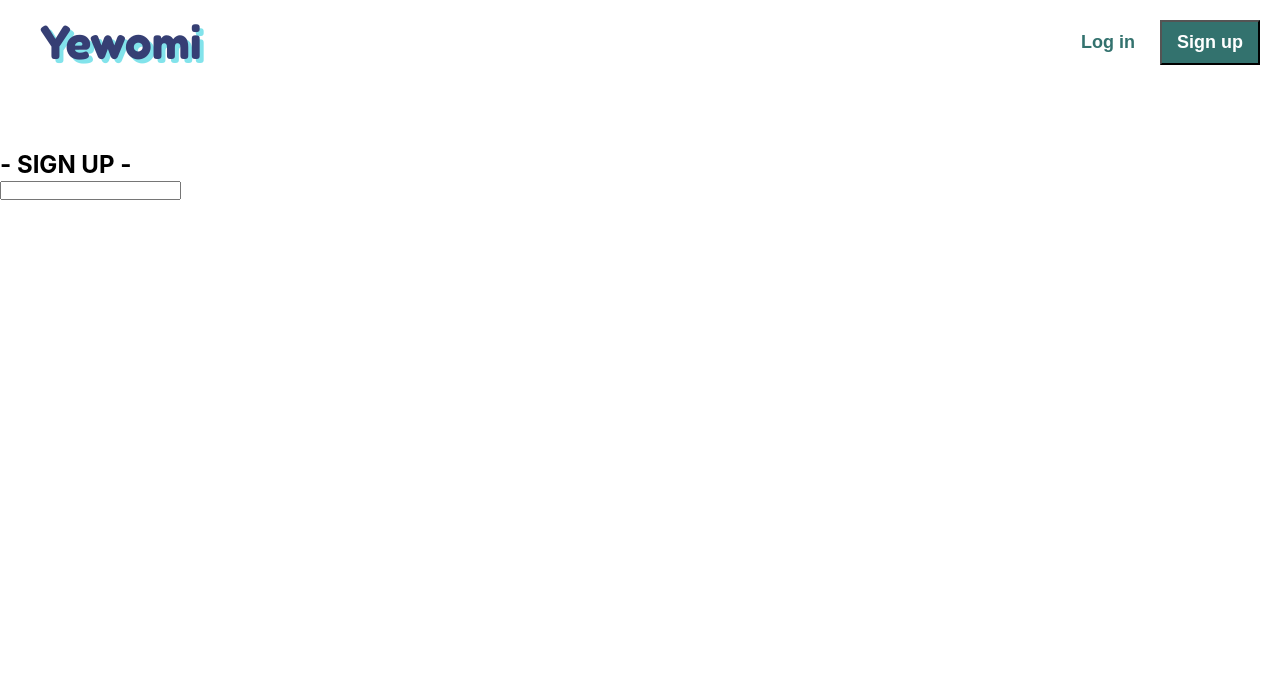
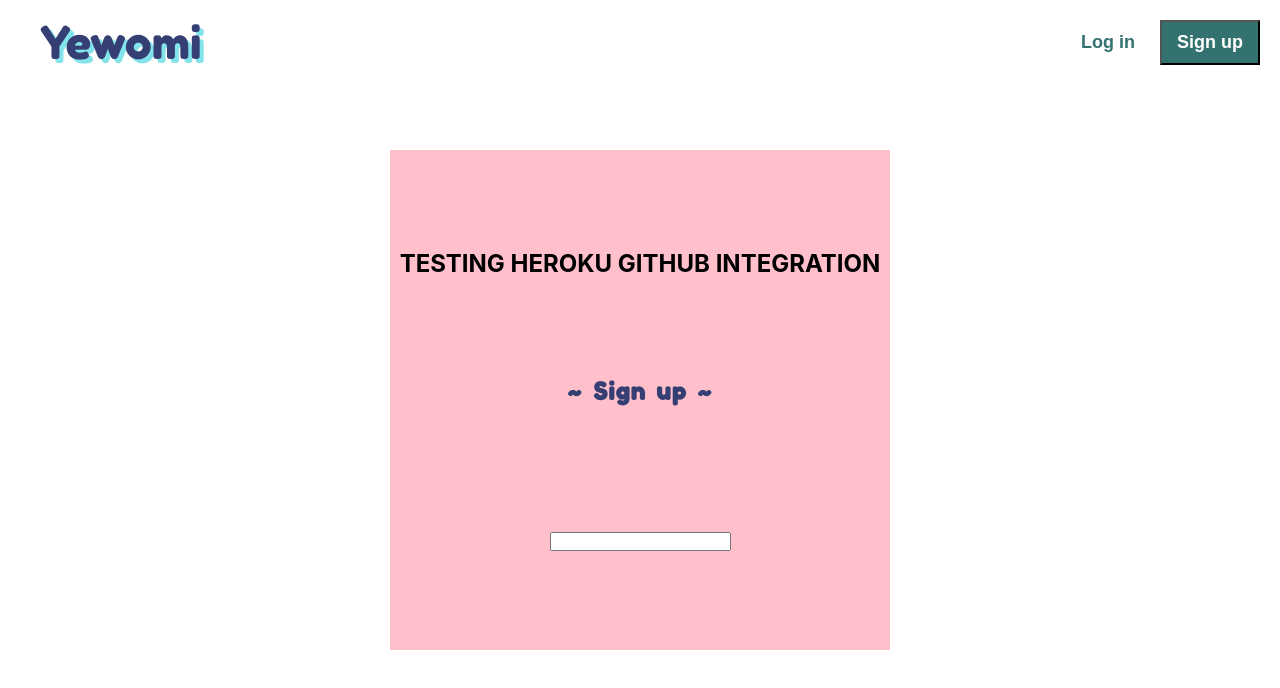
Before and after one commit to Chrispy1987/Project4, a React (Create React App) app in the folder client/: page /signup in a window 1280 px wide. Shown: the top 688 px of the page. Built offline with nearby package versions, Linux system fonts and the light colour scheme; the HTML template or start-up script is replaced by a standard one.

Commit message:
Testing Heroku Github integration (automatic deployments)

```diff
--- /dev/null
+++ b/client/src/routes/signUp/signUp.css
@@ -0,0 +1,10 @@
+.signup-container {
+    display: flex;
+    flex-direction: column;
+    justify-content: space-evenly;
+    align-items: center;
+    margin: 0 auto;
+    width: 500px;
+    height: 500px;
+    background-color: pink;
+}
--- a/client/src/routes/signUp/signUp.js
+++ b/client/src/routes/signUp/signUp.js
@@ -1,12 +1,13 @@
+import './signUp.css'
 
 export const SignUp = () => {
     return (
         <div className='signup-container'>
-            <h2>- SIGN UP -</h2>
+            <h1>TESTING HEROKU GITHUB INTEGRATION</h1>
+            <h2 className="subheading">~ Sign up ~</h2>
             <form id='signup-form'>
                 <input id='signup-label' type='username'/>
             </form>
-
         </div>
     )
 }
```
